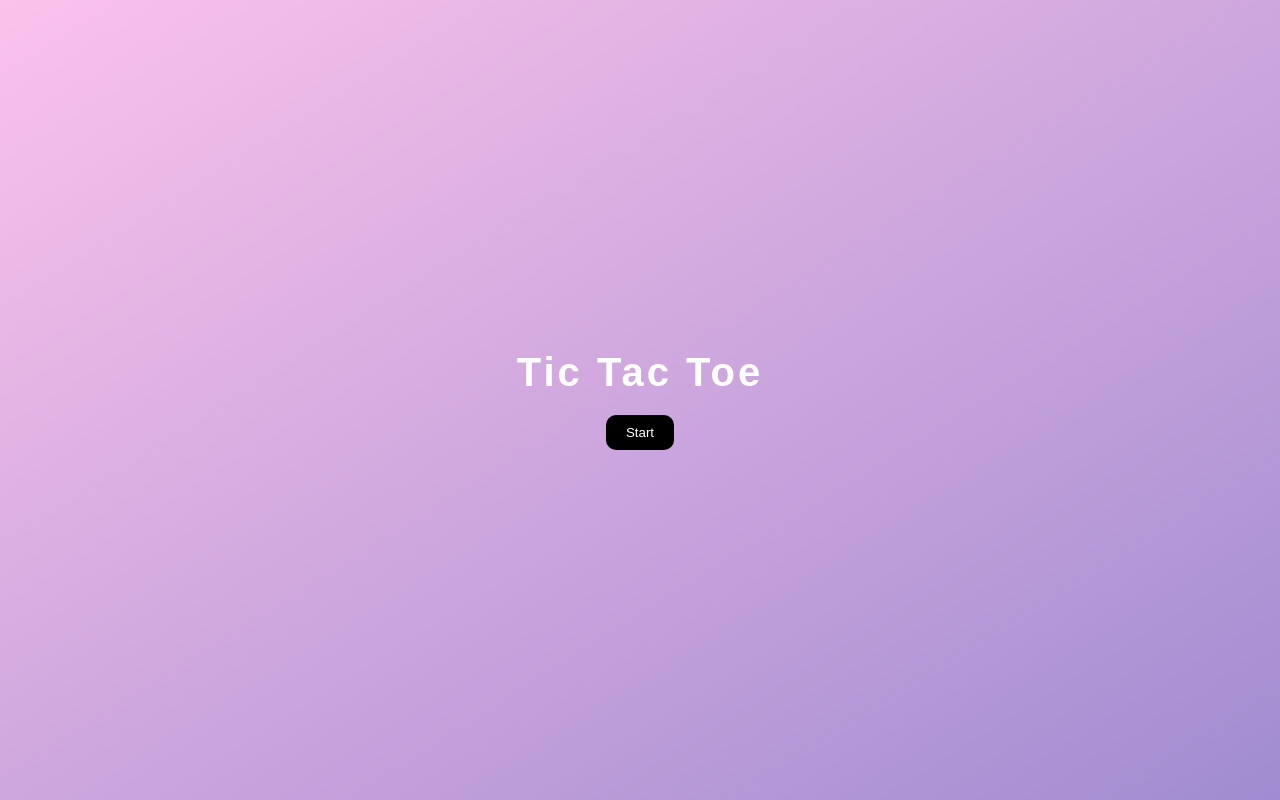
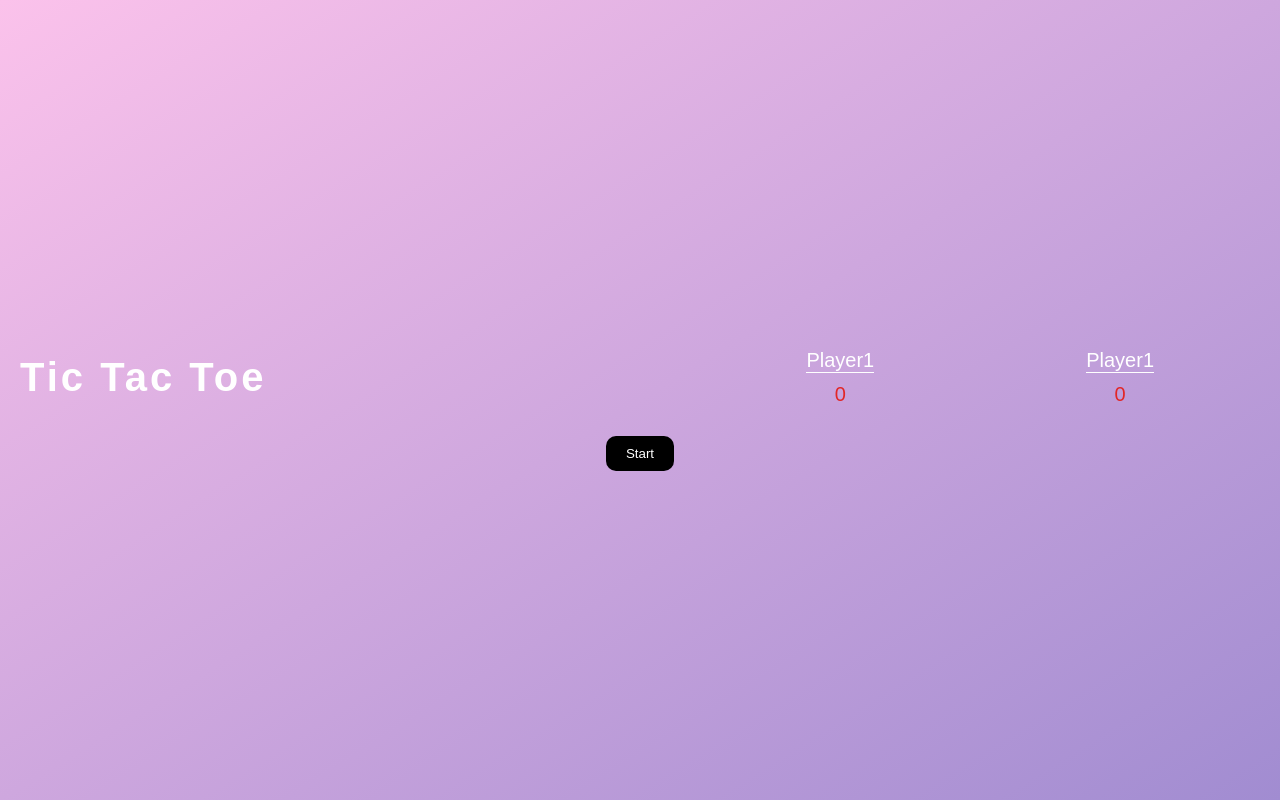
Before and after one commit to punyaprashun7634/tic-toc-toe, a plain HTML site: page index.html in a window 1280 px wide. Drawn offline with Linux system fonts and the light colour scheme.

Commit message:
score-board-feature

```diff
--- a/css/style.css
+++ b/css/style.css
@@ -11,13 +11,40 @@ body{
     flex-direction: column;
     justify-content: center;
     align-items: center;
-    gap: 1rem;
+    gap: 0.5rem;
     padding: 2rem 0;
     background-image: linear-gradient(to top left, #a18cd1 0%, #fbc2eb 100%);
     background-repeat: no-repeat;
 }
+header{
+    width: 100%;
+    display: flex;
+    flex-direction: column;
+    align-items: center;
+    padding: 1rem;
+    gap: 0.5rem;
+}
+.score-board{
+    width: 100%;
+    display: grid;
+    grid-template-columns: repeat(2, 1fr);
+    place-items: center;
+    text-align: center;
+    color: white;
+}
+.player-score-box{
+    display: grid;
+    row-gap: 0.5rem;
+}
+.player-name{
+    border-bottom: 1px solid white;
+}
+.streak-count{
+    color: #e22626;
+}
 .game-heading{
     color: white;
+    font-size: 2rem;
     letter-spacing: 3px;
 }
 .container{
@@ -58,7 +85,11 @@ body{
     color: white;
     display: none;
 }
-.reset-btn, .start-btn{
+.btn-box{
+    display: flex;
+    gap: 1rem;
+}
+.reset-btn, .start-btn, .start-default{
     padding: 0.5rem 1rem;
     border: none;
     cursor: pointer;
@@ -70,11 +101,15 @@ body{
     justify-content: center;
     align-items: center;
     display: none;
+    max-width: 140px;
 }
 .reset-btn:hover{
     background-color: #e22626;
 }
 .start-btn{
+    display: block;
+}
+.start-default{
     display: block;
 }
 .special-text{
@@ -85,6 +120,10 @@ body{
     html{
         font-size: 18px;
     }
+    header{
+        display: grid;
+        grid-template-columns: repeat(2, auto);
+    }
 }
 @media (min-width: 1024px){
     html{
--- a/index.html
+++ b/index.html
@@ -7,7 +7,19 @@
     <link rel="stylesheet" href="./css/style.css">
 </head>
 <body>
-    <h1 class="game-heading">Tic Tac Toe</h1>
+    <header>
+        <h1 class="game-heading">Tic Tac Toe</h1>
+        <div class="score-board">
+            <div class="player-score-box">
+                <p class="player-name">Player1</p>
+                <div class="streak-count">0</div>
+            </div>
+            <div class="player-score-box">
+                <p class="player-name">Player1</p>
+                <div class="streak-count">0</div>
+            </div>
+        </div>
+    </header>
     <p class="game-status"></p>
     <div class="container">
         <div class="box box1"></div>
--- a/script/script.js
+++ b/script/script.js
@@ -9,12 +9,14 @@ let turn = 'O';
 let currState = Array(9).fill("")
 let gameOver = false;
 let nameList;
+
 const startGame = ()=>{
+    let namePattern = /^[a-zA-Z][a-zA-Z0-9_\s]*/
     let player1 = prompt("Enter player 1 name : ");
     let player2 = prompt("Enter player 2 name : ");
     nameList = {
-        'O' : player1?player1 : 'O',
-        'X' : player2?player2 : 'X',
+        'O' : player1.match(namePattern)?player1 : 'O',
+        'X' : player2.match(namePattern)?player2 : 'X',
     }
     container.style.display = "grid";
     startBtn.style.display = 'none';
@@ -92,5 +94,6 @@ tiles.forEach((tile, ind)=>{
 })
 
 resetBtn.addEventListener('click', ()=>{
+    if(prompt("Are you sure wanna reset?"))
     resetGame();
 })
```
